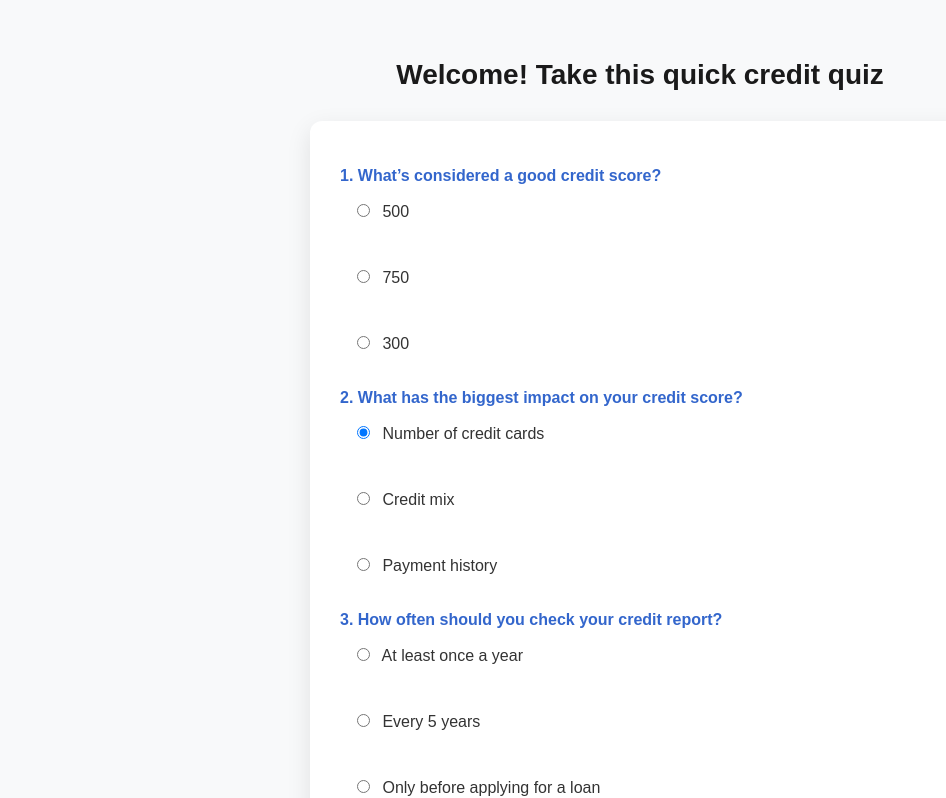
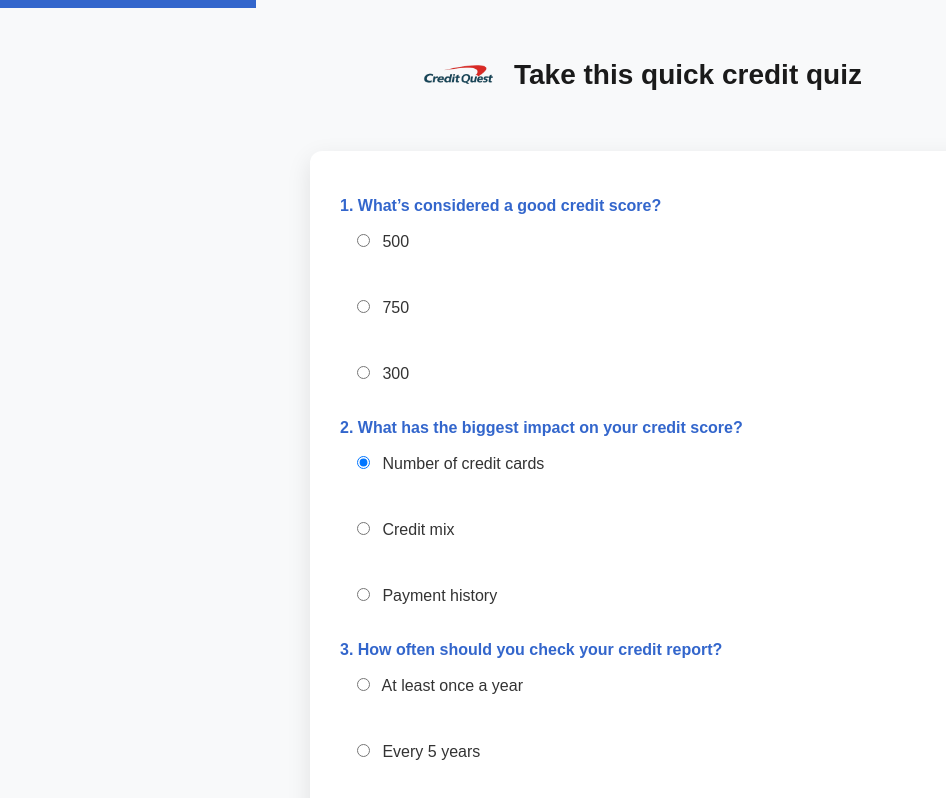
Before and after one commit to patrick0f/CreditQuest, a website: page public/onboardingQuiz.html in a window 1280 px wide. Both pictures are taken after a click on the label "Number of credit cards". Shown: the top 798 px of the page, without its empty margins (0-946 px from the left). Drawn offline with Linux system fonts and the light colour scheme.

Commit message:
quiz design

```diff
--- a/public/css/quiz.css
+++ b/public/css/quiz.css
@@ -133,3 +133,36 @@ button:hover {
   border-bottom: 15px solid transparent;
   border-right: 20px solid #3366cc;
 }
+
+#site-header {
+  display: flex;
+  align-items: center;
+  justify-content: center;
+  gap: 16px;
+  margin-bottom: 30px;
+}
+
+#site-logo {
+  height: 80px;
+  width: auto;
+}
+
+.question label {
+  transition: background-color 0.3s, transform 0.2s;
+}
+
+.question label:hover {
+  background-color: #e3f0ff;
+  transform: scale(1.02);
+}
+
+#progress-bar {
+  height: 8px;
+  width: 0%;
+  background-color: #3366cc; /* Capital One blue */
+  transition: width 0.4s ease-in-out;
+  position: fixed;
+  top: 0;
+  left: 0;
+  z-index: 999;
+}
--- a/public/js/onboardingQuiz.js
+++ b/public/js/onboardingQuiz.js
@@ -23,10 +23,29 @@ async function callChatGPT(prompt) {
   }
 }
 
+function updateProgressBar() {
+  const totalQuestions = 5;
+  const answered = new Set();
+
+  // loop through all selected answers
+  document.querySelectorAll('input[type="radio"]:checked').forEach(input => {
+    answered.add(input.name); // each question has a unique name (q1, q2, etc)
+  });
+
+  const percent = (answered.size / totalQuestions) * 100;
+  document.getElementById("progress-bar").style.width = `${percent}%`;
+}
+
 // after HTML loads
 document.addEventListener('DOMContentLoaded', () => {
 
     const form = document.getElementById('quiz-form');
+
+    const allRadios = document.querySelectorAll('input[type="radio"]');
+
+    allRadios.forEach(radio => {
+      radio.addEventListener('change', updateProgressBar);
+    });
 
     // when form is submitted
     form.addEventListener('submit', async (e) => {
@@ -103,5 +122,6 @@ document.addEventListener('DOMContentLoaded', () => {
     window.location.href = "selectGame.html"; // Adjust path if needed
   });
 
+
     });
 });
--- a/public/onboardingQuiz.html
+++ b/public/onboardingQuiz.html
@@ -2,12 +2,17 @@
 <html lang="en">
 <head>
   <meta charset="UTF-8">
+  <meta name="viewport" content="width=device-width, initial-scale=1.0">
   <title>Credit Quiz Onboarding</title>
   <link rel="stylesheet" href="css/quiz.css">
 </head>
 <body>
 
-  <h1>Welcome! Take this quick credit quiz</h1>
+  <div id="progress-bar"></div>
+  <div id="site-header">
+  <img src="img/favicon.png" alt="Credit Quest Logo" id="site-logo" />
+  <h1>Take this quick credit quiz</h1>
+</div>
   <form id="quiz-form">
 
     <div class="question">
```
